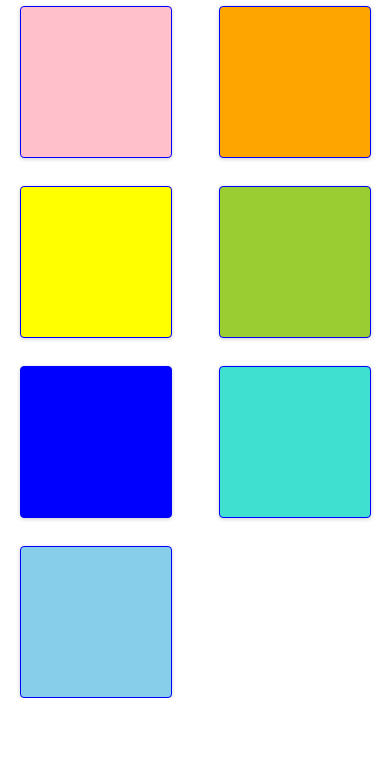
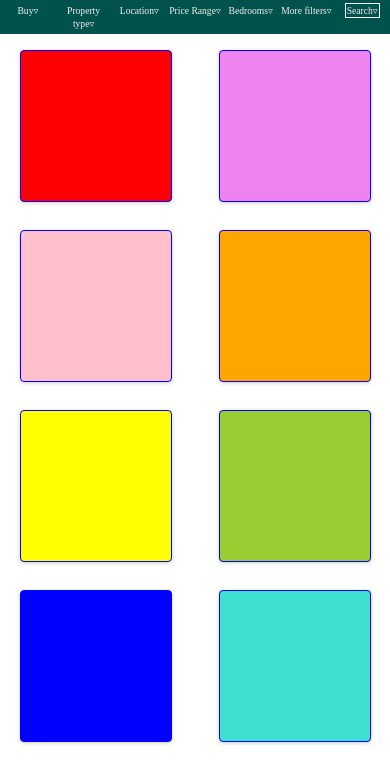
Before and after one commit to crazypurpleunicorn/CSS-journey, a plain HTML site: page ejercicio1fullstackbcn/index.html in a window 390 px wide. Shown: the part 174-941 px from the top of the page. Before the commit the page ends 872 px from the top, so only its background shows below. Drawn offline with Linux system fonts and the light colour scheme.

Commit message:
Adding (trying) responsive header with flex

```diff
--- a/ejercicio1fullstackbcn/index.html
+++ b/ejercicio1fullstackbcn/index.html
@@ -7,6 +7,34 @@
     <link rel="stylesheet" href="style.css">
 </head>
 <body>
+    <header>
+        <img src="./asset_1.svg" alt="Real State Agency Logo">
+        <nav>
+            <ul>
+                <li>
+                    <a href="#">Buy</a>
+                </li>
+                <li>
+                    <a href="#">Property type</a>
+                </li>
+                <li>
+                    <a href="#">Location</a>
+                </li>
+                <li>
+                    <a href="#">Price Range</a>
+                </li>
+                <li>
+                    <a href="#">Bedrooms</a>
+                </li>
+                <li>
+                    <a href="#">More filters</a>
+                </li>
+                <li>
+                    <a href="#" class="searchIcon">Search</a>
+                </li>
+            </ul>
+        </nav>
+    </header>
     <div class="cardContainer">
         <div class="card" style="background-color: red;"></div>
         <div class="card" style="background-color: violet;"></div>
--- a/ejercicio1fullstackbcn/style.css
+++ b/ejercicio1fullstackbcn/style.css
@@ -1,7 +1,5 @@
 body{
     margin: 0;
-    display: flex;
-    justify-content: center;
 }
 
 .cardContainer{
@@ -12,6 +10,7 @@ body{
     max-width: 750px;
     border: black solid px;
     flex-wrap: wrap;
+    margin: 0 auto;
 }
 .card{
     border: blue solid 1px;
@@ -35,3 +34,64 @@ body{
     width: 150px;
 }
 }
+
+nav{
+    background-color: #00524c;
+    position: sticky;
+}
+ nav ul{
+    list-style-type: none;
+    padding: 0;
+    display: flex;
+    justify-content: space-around;/*since items have grow:1...there is no space to be distributed, this statment does not do anything*/
+
+}
+
+nav a{
+    text-decoration: none;
+    color: #f7efef;
+    font-size: 0.6rem;
+    position: relative;
+
+
+}
+nav ul li{
+    flex-grow: 1;
+    flex-basis: 0;/*since all flex items start from 0 and flex grow is set to 1 by default all items will take the same space(equals columns)*/
+    text-align: center;
+    padding-bottom: 5px;
+
+}
+nav a::after{
+    content: '\0025bf';
+
+
+}
+
+nav ul li:last-child{
+    outline: solid withe 0.5px;
+}
+
+.searchIcon{
+    outline: 0.25px solid white;
+    outline-offset: 1px;
+}
+
+nav a::before{
+    content: "";
+    position: absolute;
+    left: 0px;
+    top: 115%;
+    height: 1px;
+    background-color: white;
+    width: 0%;
+    border-radius: 1px;
+    transition: width 0.3s ease;
+}
+
+a:hover::before{
+    width: 95%;
+}
+a:hover{
+    color:white;
+}
```
Also changed, not shown: ejercicio1fullstackbcn/asset_1.svg (added).
